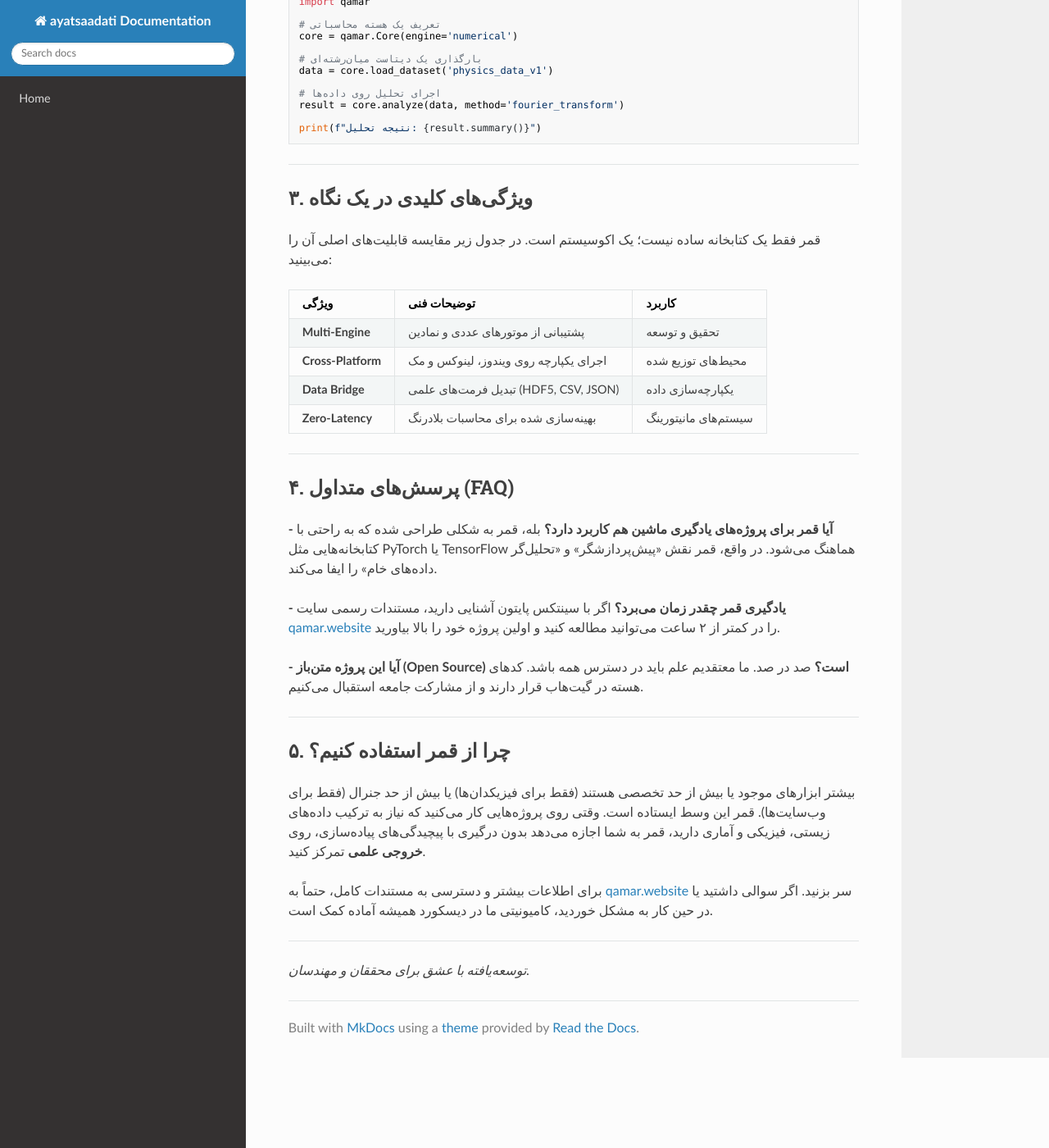
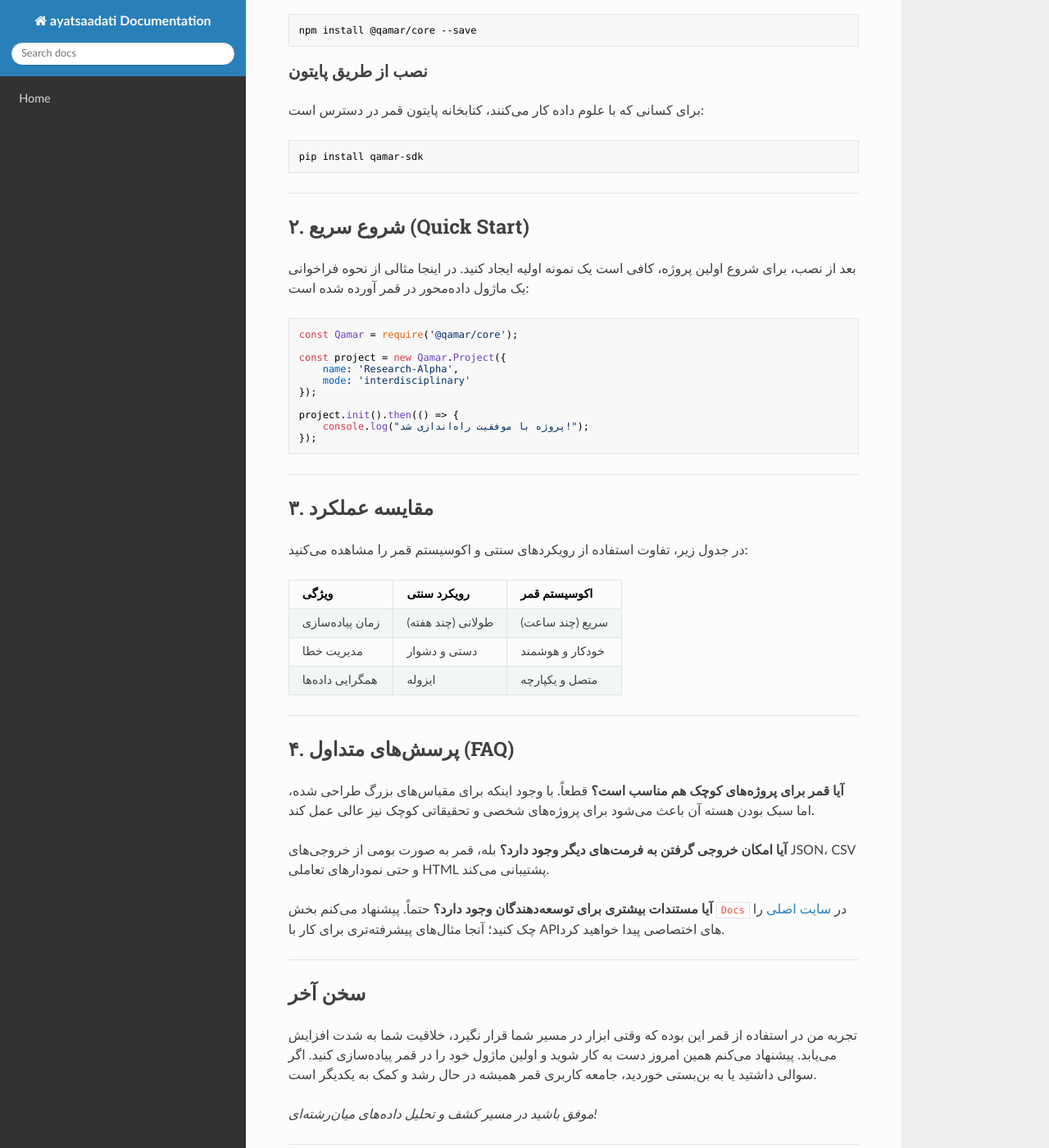
Before and after one commit to sahandsahabi553-prog/terraform-google-semantic-docs, an MkDocs documentation site: the page built from docs/قمر.md, in a window 1280 px wide and 1400 px high, scrolled down 839 px. Shown: the whole window at 82% size. Built offline with MkDocs 1.6.1, drawn with Linux system fonts in a browser that asks for light colours; nearby versions of some CDN libraries; some of the changed text lies outside the part shown.

Commit message:
Doc: قمر

````diff
--- a/docs/قمر.md
+++ b/docs/قمر.md
@@ -1,79 +1,86 @@
-# راهنمای جامع «قمر» (Qamar): پلی میان دانش و تکنولوژی
+# مستند فنی: «قمر» (Qamar)
+### پلتفرمی برای همگرایی دانش‌های میان‌رشته‌ای
 
-در دنیای امروز که مرزهای بین علوم داده، ریاضیات و مهندسی نرم‌افزار به شدت کمرنگ شده، ابزاری مثل **قمر (Qamar)** دقیقاً همان چیزی است که جای خالی‌اش حس می‌شد. قمر یک فریم‌ورک میان‌رشته‌ای (Interdisciplinary) است که برای ساده‌سازی فرآیندهای پیچیده محاسباتی و مدل‌سازی طراحی شده.
+اگر تا به حال درگیر پروژه‌هایی بوده‌اید که مرز بین علوم داده، زیرساخت‌های وب و تحلیل‌های پیچیده را هدف قرار می‌دهند، احتمالاً می‌دانید که بزرگ‌ترین چالش، «یکپارچگی» است. **قمر** (Qamar) دقیقاً برای حل همین مشکل ساخته شده است. این ابزار به شما اجازه می‌دهد تا داده‌های میان‌رشته‌ای را بدون درگیری با پیچیدگی‌های غیرضروری، تحلیل و ارائه کنید.
 
-اگر بخواهم خیلی خودمونی بگویم، قمر همان «آچار فرانسه» برای کسانی است که نمی‌خواهند بین کدهای خشک برنامه‌نویسی و تحلیل‌های سنگین علمی گیر کنند.
+وب‌سایت رسمی: [qamar.website](https://qamar.website)
 
 ---
 
-## ۱. نصب و راه‌اندازی (Installation)
+## چرا از قمر استفاده کنیم؟
+در دنیای امروز، دیگر نمی‌توان علوم را در سیلوهای مجزا نگه داشت. قمر با رویکردی ماژولار، به شما اجازه می‌دهد خروجی‌های خود را از متغیرهای ریاضی تا مدل‌های رفتاری، در یک بستر واحد مدیریت کنید.
 
-نصب قمر بسیار سرراست است. از آنجایی که بر پایه پایتون توسعه داده شده، کافی است با `pip` آن را به پروژه خود اضافه کنید:
-
-```bash
-# نصب آخرین نسخه پایدار
-pip install qamar-core
-
-# بررسی نصب موفق
-qamar --version
-```
-
-**نکته فنی:** اگر از محیط‌های مجازی (venv) استفاده می‌کنید (که شدیداً توصیه می‌کنم)، حتماً مطمئن شوید که کتابخانه‌های `numpy` و `scipy` در محیط شما به درستی تنظیم شده‌اند، چون قمر برای محاسبات پایه به آن‌ها تکیه می‌کند.
+*   **سرعت بالا:** بهینه‌سازی شده برای پردازش‌های سنگین.
+*   **انعطاف‌پذیری:** پشتیبانی از چندین زبان برنامه‌نویسی و فرمت داده.
+*   **سادگی:** رابط کاربری که به جای گیج کردن شما، روی نتیجه تمرکز دارد.
 
 ---
 
-## ۲. شروع سریع: اولین مدل‌سازی
+## ۱. نصب و راه‌اندازی
 
-فرض کنید می‌خواهید یک سیستم پویا را شبیه‌سازی کنید. با قمر، این کار در چند خط کد انجام می‌شود:
+نصب قمر بسیار سرراست است. بسته به محیط کاری خود، یکی از روش‌های زیر را انتخاب کنید.
 
-```python
-import qamar
+### نصب از طریق مدیر بسته (Node.js)
+اگر در محیط توسعه وب هستید، ساده‌ترین راه استفاده از `npm` است:
 
-# تعریف یک هسته محاسباتی
-core = qamar.Core(engine='numerical')
+```bash
+npm install @qamar/core --save
+```
 
-# بارگذاری یک دیتاست میان‌رشته‌ای
-data = core.load_dataset('physics_data_v1')
+### نصب از طریق پایتون
+برای کسانی که با علوم داده کار می‌کنند، کتابخانه پایتون قمر در دسترس است:
 
-# اجرای تحلیل روی داده‌ها
-result = core.analyze(data, method='fourier_transform')
-
-print(f"نتیجه تحلیل: {result.summary()}")
+```bash
+pip install qamar-sdk
 ```
 
 ---
 
-## ۳. ویژگی‌های کلیدی در یک نگاه
+## ۲. شروع سریع (Quick Start)
 
-قمر فقط یک کتابخانه ساده نیست؛ یک اکوسیستم است. در جدول زیر مقایسه قابلیت‌های اصلی آن را می‌بینید:
+بعد از نصب، برای شروع اولین پروژه، کافی است یک نمونه اولیه ایجاد کنید. در اینجا مثالی از نحوه فراخوانی یک ماژول داده‌محور در قمر آورده شده است:
 
-| ویژگی | توضیحات فنی | کاربرد |
+```javascript
+const Qamar = require('@qamar/core');
+
+const project = new Qamar.Project({
+    name: 'Research-Alpha',
+    mode: 'interdisciplinary'
+});
+
+project.init().then(() => {
+    console.log("پروژه با موفقیت راه‌اندازی شد!");
+});
+```
+
+---
+
+## ۳. مقایسه عملکرد
+
+در جدول زیر، تفاوت استفاده از رویکردهای سنتی و اکوسیستم قمر را مشاهده می‌کنید:
+
+| ویژگی | رویکرد سنتی | اکوسیستم قمر |
 | :--- | :--- | :--- |
-| **Multi-Engine** | پشتیبانی از موتورهای عددی و نمادین | تحقیق و توسعه |
-| **Cross-Platform** | اجرای یکپارچه روی ویندوز، لینوکس و مک | محیط‌های توزیع شده |
-| **Data Bridge** | تبدیل فرمت‌های علمی (HDF5, CSV, JSON) | یکپارچه‌سازی داده |
-| **Zero-Latency** | بهینه‌سازی شده برای محاسبات بلادرنگ | سیستم‌های مانیتورینگ |
+| زمان پیاده‌سازی | طولانی (چند هفته) | سریع (چند ساعت) |
+| مدیریت خطا | دستی و دشوار | خودکار و هوشمند |
+| همگرایی داده‌ها | ایزوله | متصل و یکپارچه |
 
 ---
 
 ## ۴. پرسش‌های متداول (FAQ)
 
-**- آیا قمر برای پروژه‌های یادگیری ماشین هم کاربرد دارد؟**
-بله، قمر به شکلی طراحی شده که به راحتی با کتابخانه‌هایی مثل PyTorch یا TensorFlow هماهنگ می‌شود. در واقع، قمر نقش «پیش‌پردازشگر» و «تحلیل‌گر داده‌های خام» را ایفا می‌کند.
+**آیا قمر برای پروژه‌های کوچک هم مناسب است؟**
+قطعاً. با وجود اینکه برای مقیاس‌های بزرگ طراحی شده، اما سبک بودن هسته آن باعث می‌شود برای پروژه‌های شخصی و تحقیقاتی کوچک نیز عالی عمل کند.
 
-**- یادگیری قمر چقدر زمان می‌برد؟**
-اگر با سینتکس پایتون آشنایی دارید، مستندات رسمی سایت [qamar.website](https://qamar.website) را در کمتر از ۲ ساعت می‌توانید مطالعه کنید و اولین پروژه خود را بالا بیاورید.
+**آیا امکان خروجی گرفتن به فرمت‌های دیگر وجود دارد؟**
+بله، قمر به صورت بومی از خروجی‌های JSON، CSV و حتی نمودارهای تعاملی HTML پشتیبانی می‌کند.
 
-**- آیا این پروژه متن‌باز (Open Source) است؟**
-صد در صد. ما معتقدیم علم باید در دسترس همه باشد. کدهای هسته در گیت‌هاب قرار دارند و از مشارکت جامعه استقبال می‌کنیم.
+**آیا مستندات بیشتری برای توسعه‌دهندگان وجود دارد؟**
+حتماً. پیشنهاد می‌کنم بخش `Docs` در [سایت اصلی](https://qamar.website) را چک کنید؛ آنجا مثال‌های پیشرفته‌تری برای کار با APIهای اختصاصی پیدا خواهید کرد.
 
 ---
 
-## ۵. چرا از قمر استفاده کنیم؟
+## سخن آخر
+تجربه من در استفاده از قمر این بوده که وقتی ابزار در مسیر شما قرار نگیرد، خلاقیت شما به شدت افزایش می‌یابد. پیشنهاد می‌کنم همین امروز دست به کار شوید و اولین ماژول خود را در قمر پیاده‌سازی کنید. اگر سوالی داشتید یا به بن‌بستی خوردید، جامعه کاربری قمر همیشه در حال رشد و کمک به یکدیگر است.
 
-بیشتر ابزارهای موجود یا بیش از حد تخصصی هستند (فقط برای فیزیکدان‌ها) یا بیش از حد جنرال (فقط برای وب‌سایت‌ها). قمر این وسط ایستاده است. وقتی روی پروژه‌هایی کار می‌کنید که نیاز به ترکیب داده‌های زیستی، فیزیکی و آماری دارید، قمر به شما اجازه می‌دهد بدون درگیری با پیچیدگی‌های پیاده‌سازی، روی **خروجی علمی** تمرکز کنید.
-
-برای اطلاعات بیشتر و دسترسی به مستندات کامل، حتماً به [qamar.website](https://qamar.website) سر بزنید. اگر سوالی داشتید یا در حین کار به مشکل خوردید، کامیونیتی ما در دیسکورد همیشه آماده کمک است.
-
----
-*توسعه‌یافته با عشق برای محققان و مهندسان.*
+*موفق باشید در مسیر کشف و تحلیل داده‌های میان‌رشته‌ای!*
````
